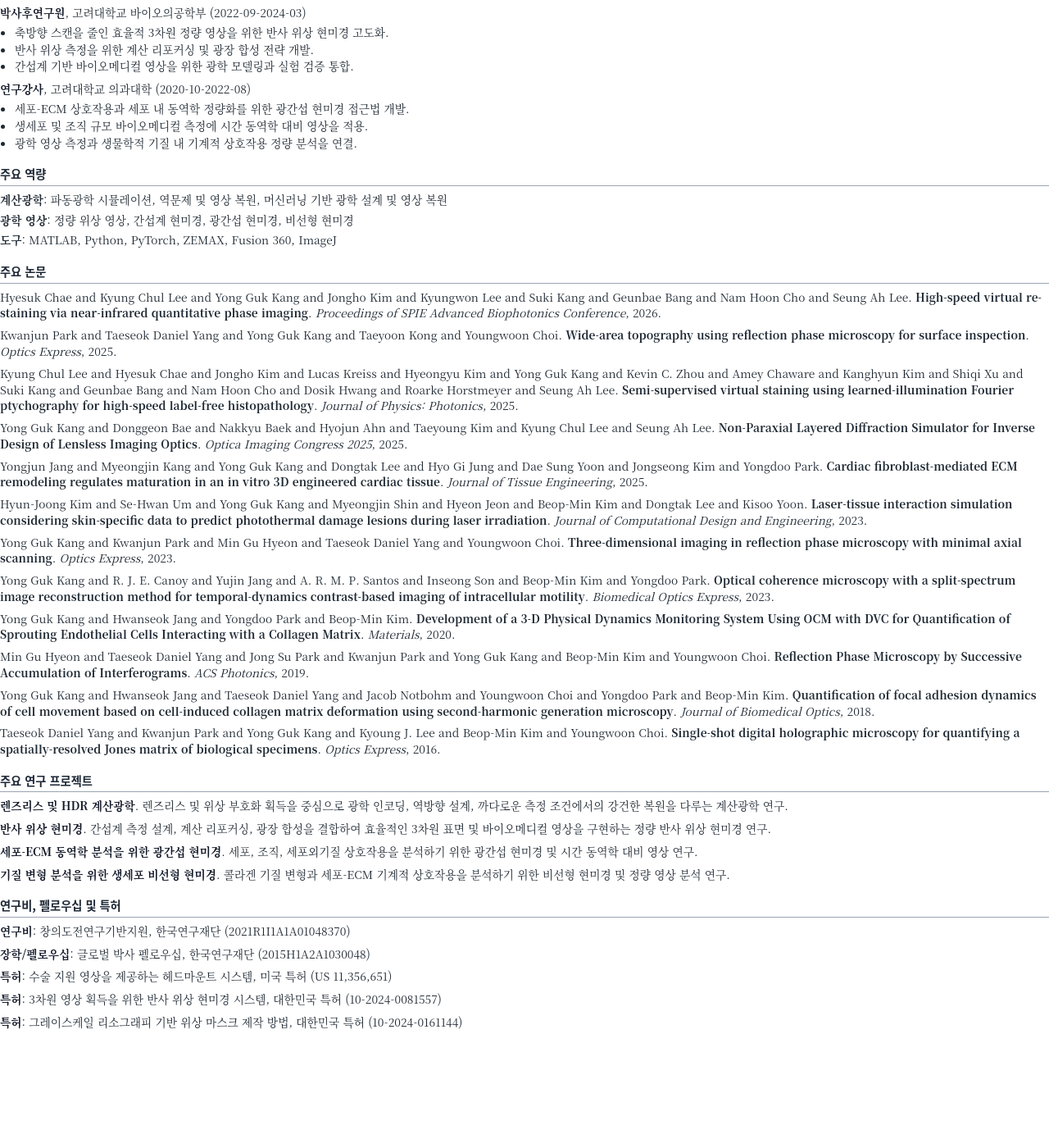
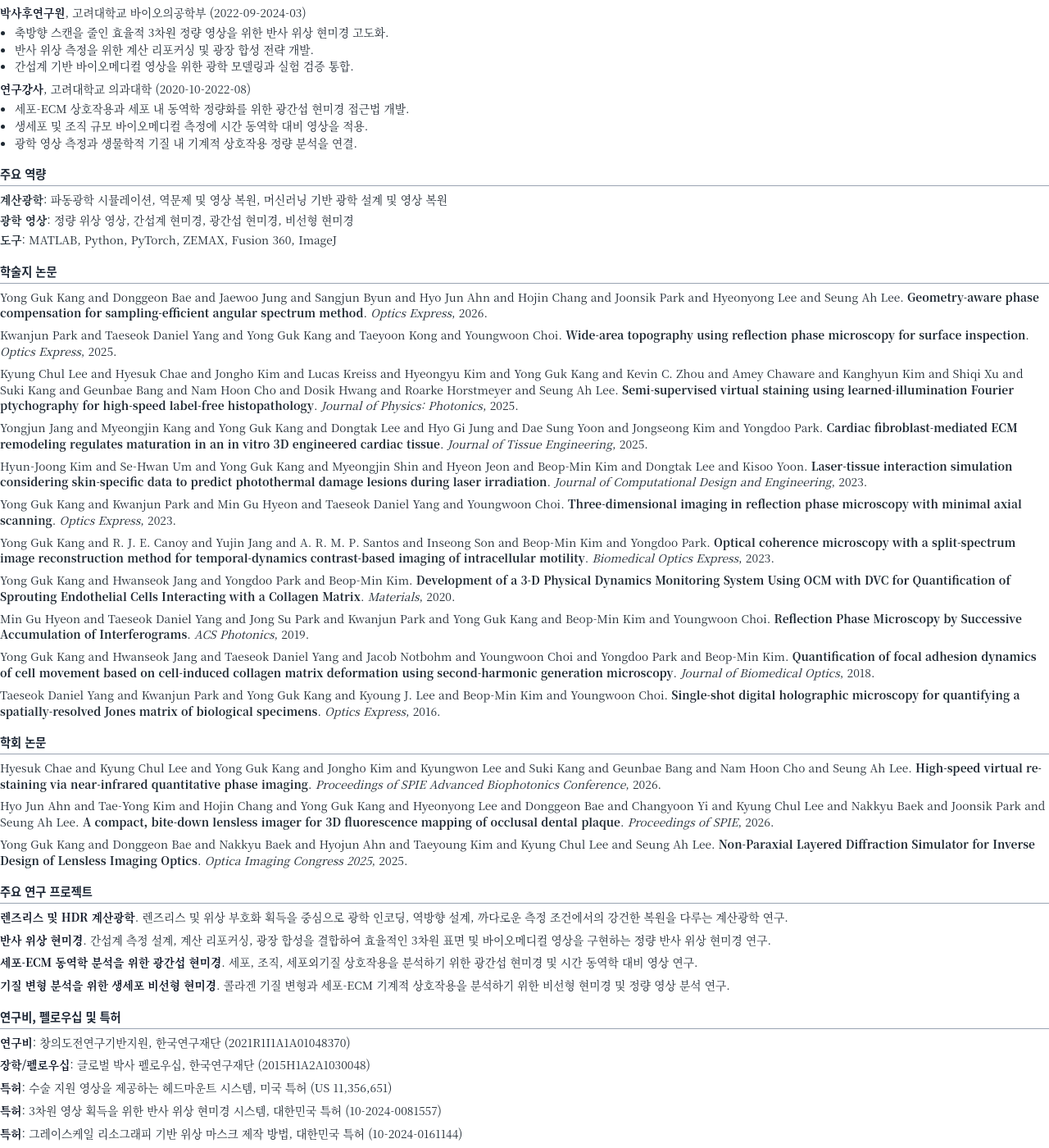
Before and after one commit to kygwow/myhomepage, a Jekyll site: the page files/Kang_Yongguk_CV_KO.html, which Jekyll copies as it is, in a window 1280 px wide and 1400 px high, scrolled down 758 px. Shown: the whole window at 82% size. Built offline with Jekyll 4.4.1, drawn with Linux system fonts in a browser that asks for light colours; before the commit the page ends 2023 px from its top, so only the background shows below that.

```diff
--- a/_data/profile.yml
+++ b/_data/profile.yml
@@ -12,7 +12,7 @@ email_public: ygkang@snu.ac.kr
 links:
   website: ''
   github: https://github.com/kygwow
-  google_scholar: ''
+  google_scholar: https://scholar.google.com/citations?hl=ko&authuser=1&user=YH1e9WMAAAAJ
   orcid: 0000-0002-5572-7544
   linkedin: ''
 research_interests:
--- a/files/Kang_Yongguk_CV_KO.html
+++ b/files/Kang_Yongguk_CV_KO.html
@@ -117,15 +117,13 @@
 
   <div class="capability"><strong>도구</strong>: MATLAB, Python, PyTorch, ZEMAX, Fusion 360, ImageJ</div>
 
-  <h2>주요 논문</h2>
+  <h2>학술지 논문</h2>
 
-  <div class="pub">Hyesuk Chae and Kyung Chul Lee and Yong Guk Kang and Jongho Kim and Kyungwon Lee and Suki Kang and Geunbae Bang and Nam Hoon Cho and Seung Ah Lee. <strong>High-speed virtual re-staining via near-infrared quantitative phase imaging</strong>. <em>Proceedings of SPIE Advanced Biophotonics Conference</em>, 2026.</div>
+  <div class="pub">Yong Guk Kang and Donggeon Bae and Jaewoo Jung and Sangjun Byun and Hyo Jun Ahn and Hojin Chang and Joonsik Park and Hyeonyong Lee and Seung Ah Lee. <strong>Geometry-aware phase compensation for sampling-efficient angular spectrum method</strong>. <em>Optics Express</em>, 2026.</div>
 
   <div class="pub">Kwanjun Park and Taeseok Daniel Yang and Yong Guk Kang and Taeyoon Kong and Youngwoon Choi. <strong>Wide-area topography using reflection phase microscopy for surface inspection</strong>. <em>Optics Express</em>, 2025.</div>
 
   <div class="pub">Kyung Chul Lee and Hyesuk Chae and Jongho Kim and Lucas Kreiss and Hyeongyu Kim and Yong Guk Kang and Kevin C. Zhou and Amey Chaware and Kanghyun Kim and Shiqi Xu and Suki Kang and Geunbae Bang and Nam Hoon Cho and Dosik Hwang and Roarke Horstmeyer and Seung Ah Lee. <strong>Semi-supervised virtual staining using learned-illumination Fourier ptychography for high-speed label-free histopathology</strong>. <em>Journal of Physics: Photonics</em>, 2025.</div>
-
-  <div class="pub">Yong Guk Kang and Donggeon Bae and Nakkyu Baek and Hyojun Ahn and Taeyoung Kim and Kyung Chul Lee and Seung Ah Lee. <strong>Non-Paraxial Layered Diffraction Simulator for Inverse Design of Lensless Imaging Optics</strong>. <em>Optica Imaging Congress 2025</em>, 2025.</div>
 
   <div class="pub">Yongjun Jang and Myeongjin Kang and Yong Guk Kang and Dongtak Lee and Hyo Gi Jung and Dae Sung Yoon and Jongseong Kim and Yongdoo Park. <strong>Cardiac fibroblast-mediated ECM remodeling regulates maturation in an in vitro 3D engineered cardiac tissue</strong>. <em>Journal of Tissue Engineering</em>, 2025.</div>
 
@@ -142,6 +140,14 @@
   <div class="pub">Yong Guk Kang and Hwanseok Jang and Taeseok Daniel Yang and Jacob Notbohm and Youngwoon Choi and Yongdoo Park and Beop-Min Kim. <strong>Quantification of focal adhesion dynamics of cell movement based on cell-induced collagen matrix deformation using second-harmonic generation microscopy</strong>. <em>Journal of Biomedical Optics</em>, 2018.</div>
 
   <div class="pub">Taeseok Daniel Yang and Kwanjun Park and Yong Guk Kang and Kyoung J. Lee and Beop-Min Kim and Youngwoon Choi. <strong>Single-shot digital holographic microscopy for quantifying a spatially-resolved Jones matrix of biological specimens</strong>. <em>Optics Express</em>, 2016.</div>
+
+  <h2>학회 논문</h2>
+
+  <div class="pub">Hyesuk Chae and Kyung Chul Lee and Yong Guk Kang and Jongho Kim and Kyungwon Lee and Suki Kang and Geunbae Bang and Nam Hoon Cho and Seung Ah Lee. <strong>High-speed virtual re-staining via near-infrared quantitative phase imaging</strong>. <em>Proceedings of SPIE Advanced Biophotonics Conference</em>, 2026.</div>
+
+  <div class="pub">Hyo Jun Ahn and Tae-Yong Kim and Hojin Chang and Yong Guk Kang and Hyeonyong Lee and Donggeon Bae and Changyoon Yi and Kyung Chul Lee and Nakkyu Baek and Joonsik Park and Seung Ah Lee. <strong>A compact, bite-down lensless imager for 3D fluorescence mapping of occlusal dental plaque</strong>. <em>Proceedings of SPIE</em>, 2026.</div>
+
+  <div class="pub">Yong Guk Kang and Donggeon Bae and Nakkyu Baek and Hyojun Ahn and Taeyoung Kim and Kyung Chul Lee and Seung Ah Lee. <strong>Non-Paraxial Layered Diffraction Simulator for Inverse Design of Lensless Imaging Optics</strong>. <em>Optica Imaging Congress 2025</em>, 2025.</div>
 
   <h2>주요 연구 프로젝트</h2>
 
```
Also changed, not shown: _publications/2026-ahn2026compact.md (added, +10 -0 lines), _publications/2026-chae2026restaining.md (+1 -1 lines), _publications/2026-kang2026gapcasm.md (added, +10 -0 lines), files/Kang_Yongguk_CV.html (+10 -4 lines), files/Kang_Yongguk_Resume.html (+10 -4 lines), files/Kang_Yongguk_Resume_KO.html (+10 -4 lines), 4 other files.
